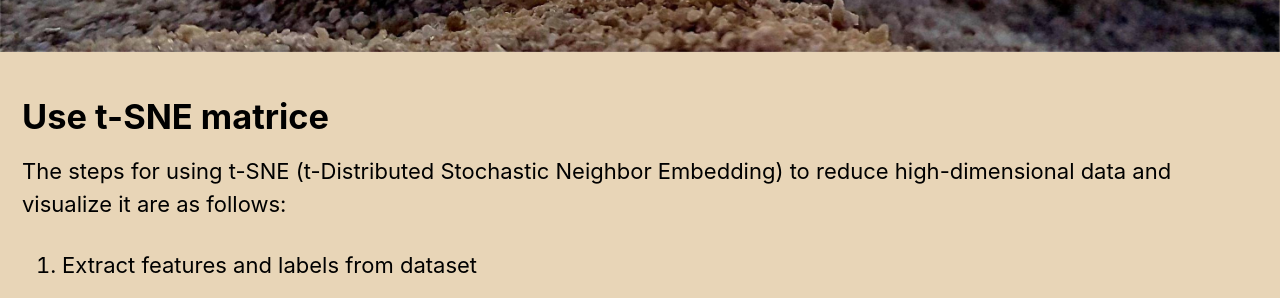
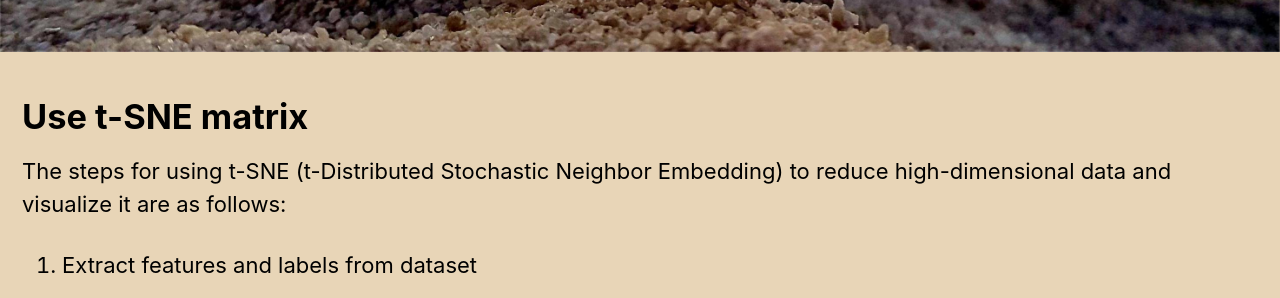
Before and after one commit to engineering2010/engineering2010.github.io, a Jekyll site: the page built from _posts/2024-04-25-Second.markdown, in a window 1280 px wide and 900 px high, scrolled down 699 px. Shown: the part 164-462 px from the top of the window. Built offline with Jekyll 4.4.1, drawn with Linux system fonts in a browser that asks for light colours; cached includes are drawn as plain includes.

Commit message:
Small change

```diff
--- a/_posts/2024-04-25-Second.markdown
+++ b/_posts/2024-04-25-Second.markdown
@@ -7,7 +7,7 @@ date:   2024-04-25
 tags:
   - ELEC4630
 ---
-# Use t-SNE matrice
+# Use t-SNE matrix
 
 The steps for using t-SNE (t-Distributed Stochastic Neighbor Embedding) to reduce high-dimensional data and visualize it are as follows:
 
```
